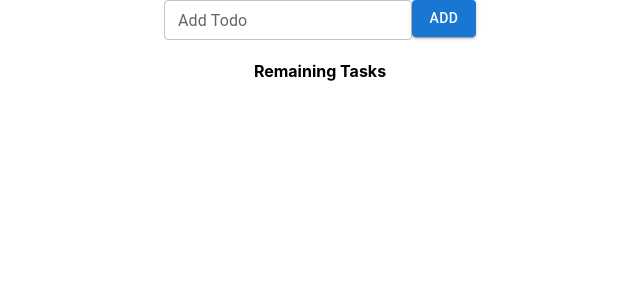
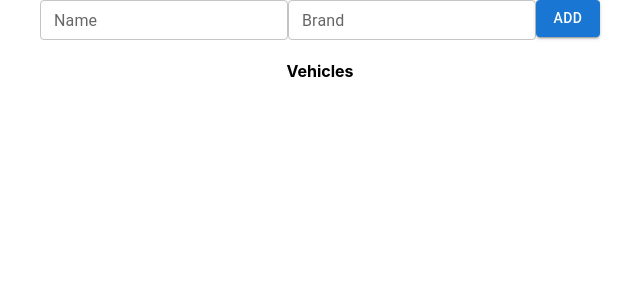
Before and after one commit to oksimoronn/mono-zadatak, a React (Create React App) app: page / in a window 1280 px wide. Shown: the top 300 px of the page, without its empty margins (320-960 px from the left). Built offline with nearby package versions, Linux system fonts and the light colour scheme.

Commit message:
fixed names

```diff
--- a/src/App.js
+++ b/src/App.js
@@ -2,35 +2,44 @@ import logo from "./logo.svg";
 import "./App.css";
 
 import { useState } from "react";
-import { useVehicleStore } from "./Components/VheicleContext";
+import { useVehicleStore } from "./Components/VehicleContext";
 import { Observer } from "mobx-react-lite";
 import { Button, TextField } from "@mui/material";
-import Vheicles from "./Components/Vheicles";
+import Vheicles from "./Components/Vehicles";
 
 function App() {
-  const vheicleStore = useVehicleStore();
+  const vehicleStore = useVehicleStore();
 
   const [value, setValue] = useState("");
+  const [val, setVal] = useState("");
   return (
     <Observer>
       {() => {
         return (
           <div className="App">
-            <div className="input-todo">
+            <div className="input-vehicle">
               <TextField
                 value={value}
                 id="outlined-basic"
-                label="Add Todo"
+                label="Name"
                 variant="outlined"
                 size="small"
                 onChange={(e) => setValue(e.target.value.trim())}
+              />
+              <TextField
+                value={val}
+                id="outlined-basic"
+                label="Brand"
+                variant="outlined"
+                size="small"
+                onChange={(e) => setVal(e.target.value.trim())}
               />
               <Button
                 variant={"contained"}
                 color={"primary"}
                 onClick={() => {
                   if (value !== "") {
-                    vheicleStore.addVehicle(value);
+                    vehicleStore.addVehicle(value, val);
                   }
                   setValue("");
                 }}
--- /dev/null
+++ b/src/Components/VehicleContext.js
@@ -0,0 +1,16 @@
+import React, { createContext, useContext } from "react";
+import { useLocalObservable } from "mobx-react-lite";
+import createVheicleStore from "../Stores/CreateVehicleStore";
+
+const VehicleContext = createContext(null);
+
+export const VehicleProvider = ({ children }) => {
+  const VehicleStore = useLocalObservable(createVheicleStore);
+  return (
+    <VehicleContext.Provider value={VehicleStore}>
+      {children}
+    </VehicleContext.Provider>
+  );
+};
+
+export const useVehicleStore = () => useContext(VehicleContext);
--- a/src/Components/Vheicles.js
+++ b/src/Components/Vehicles.js
@@ -1,31 +1,34 @@
 import React from "react";
 import { Button } from "@mui/material";
 import { Observer } from "mobx-react-lite";
-import { useVehicleStore } from "./VheicleContext";
+import { useVehicleStore } from "./VehicleContext";
 
-export default function Vheicles() {
-  const vheicleStore = useVehicleStore();
+export default function Vehicles() {
+  const vehicleStore = useVehicleStore();
   return (
     <Observer>
       {() => {
         return (
           <div className="incomplete">
-            <h4>Remaining Tasks</h4>
+            <h4>Vehicles</h4>
             <ul>
-              {vheicleStore.vehicleApp.map((el, index) => {
+              {vehicleStore.vehicleApp.map((el) => {
                 if (!el.done) {
                   return (
                     <li key={el.id} className="item">
-                      <p>{el.content}</p>
+                      <p>
+                        {el.name} <span>{el.abr}</span>
+                      </p>
+
                       <Button
                         variant={"outlined"}
                         color={"primary"}
                         onClick={() => {
-                          vheicleStore.complete(el);
+                          vehicleStore.complete(el);
                         }}
                         size={"small"}
                       >
-                        Done
+                        Delete
                       </Button>
                     </li>
                   );
--- a/src/Components/VheicleContext.js
+++ /dev/null
@@ -1,16 +0,0 @@
-import React, { createContext, useContext } from "react";
-import { useLocalObservable } from "mobx-react-lite";
-import createVheicleStore from "../Stores/createVheicleStore";
-
-const VheicleContext = createContext(null);
-
-export const VheicleProvider = ({ children }) => {
-  const VehicleStore = useLocalObservable(createVheicleStore);
-  return (
-    <VheicleContext.Provider value={VehicleStore}>
-      {children}
-    </VheicleContext.Provider>
-  );
-};
-
-export const useVehicleStore = () => useContext(VheicleContext);
--- a/src/Stores/createVheicleStore.js
+++ b/src/Stores/CreateVehicleStore.js
@@ -1,14 +1,14 @@
 import React from "react";
 import { nanoid } from "nanoid";
 
-export default function createVheicleStore() {
+export default function CreateVehicleStore() {
   return {
     vehicleApp: [],
-    addVehicle(name) {
+    addVehicle(name, brand) {
       const vehicle = {
         id: nanoid(),
-        content: name,
-        //maker: maker,
+        name: name,
+        abr: brand,
         done: false,
       };
       this.vehicleApp.push(vehicle);
--- a/src/index.js
+++ b/src/index.js
@@ -3,14 +3,14 @@ import ReactDOM from "react-dom/client";
 import "./index.css";
 import App from "./App";
 import reportWebVitals from "./reportWebVitals";
-import { VheicleProvider } from "./Components/VheicleContext";
+import { VehicleProvider } from "./Components/VehicleContext";
 
 const root = ReactDOM.createRoot(document.getElementById("root"));
 root.render(
   <React.StrictMode>
-    <VheicleProvider>
+    <VehicleProvider>
       <App />
-    </VheicleProvider>
+    </VehicleProvider>
   </React.StrictMode>
 );
 
```
Also changed, not shown: src/Components/ListVehicle.js (renamed from src/Components/ListVheicle.js, +4 -4 lines).
